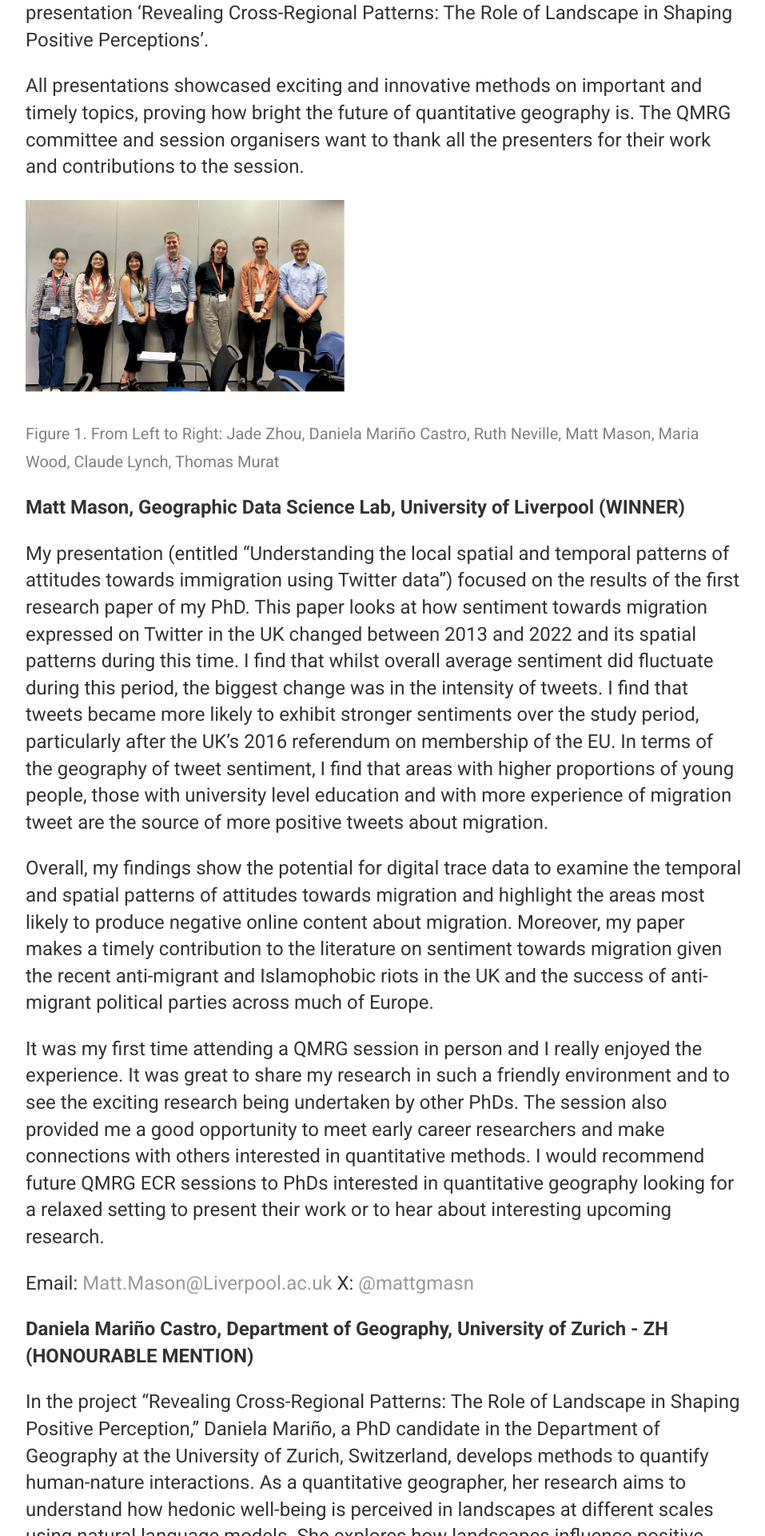
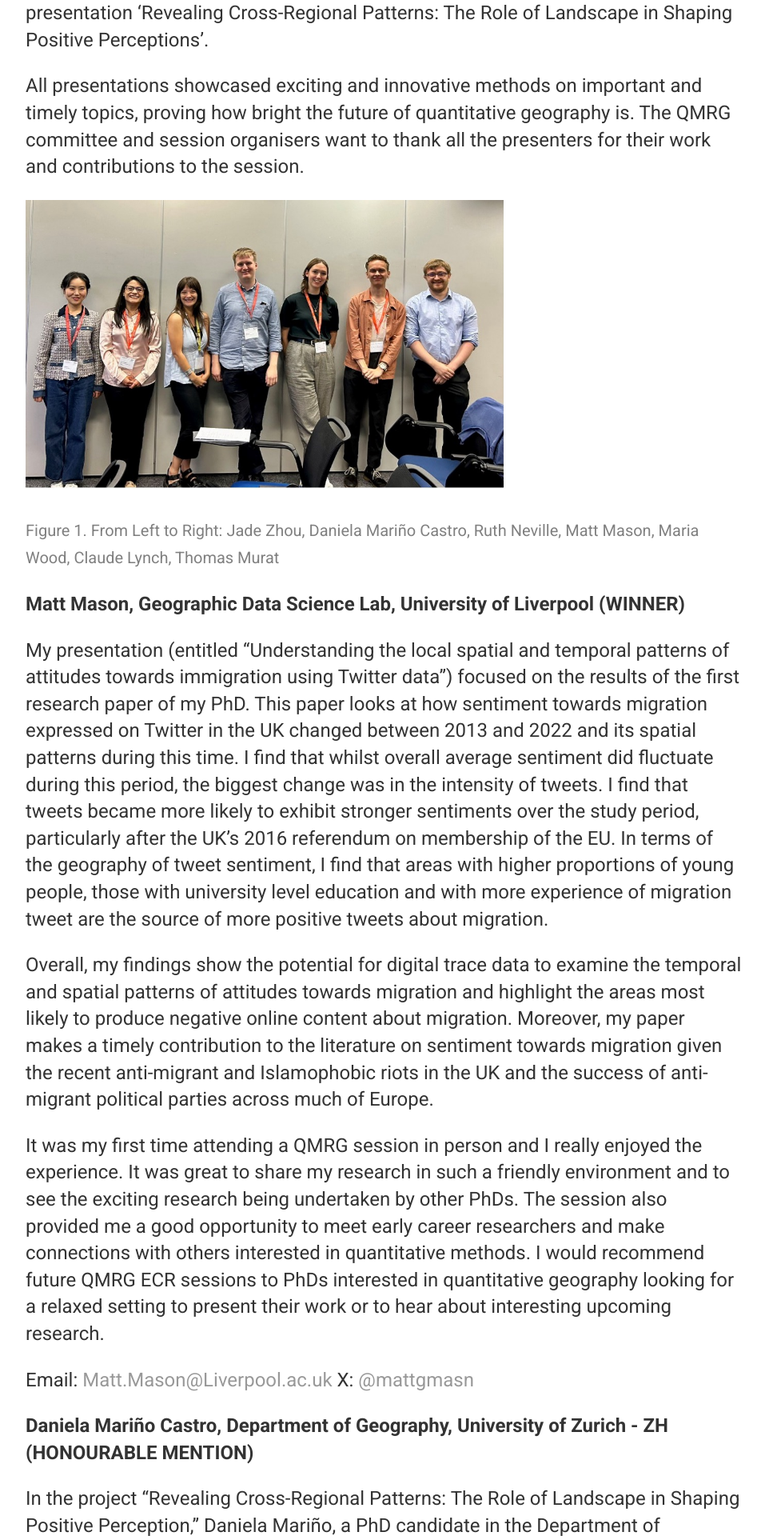
Before and after one commit to qmrg/qmrg.github.io, a Jekyll site: the page built from _posts/2024-10-21-PG_dissertation_winner.md, in a window 1280 px wide. Shown: the part 1193-3113 px from the top of the page at 80% size, without its empty margins (160-1117 px from the left). Built offline with Jekyll 4.4.1, drawn with Linux system fonts in a browser that asks for light colours.

Commit message:
update pg

```diff
--- a/_posts/2024-10-21-PG_dissertation_winner.md
+++ b/_posts/2024-10-21-PG_dissertation_winner.md
@@ -14,7 +14,7 @@ We also want to give an honourable mention to **Daniela Mariño Castro** for her
 
 All presentations showcased exciting and innovative methods on important and timely topics, proving how bright the future of quantitative geography is. The QMRG committee and session organisers want to thank all the presenters for their work and contributions to the session.
 
-<img src="/images/ecr_2024.jpg" alt="..." width="400"/>
+<img src="/images/ecr_2024.jpg" alt="..." width="600"/>
 
 <small><span style="color:grey">Figure 1. From Left to Right: Jade Zhou, Daniela Mariño Castro, Ruth Neville, Matt Mason, Maria Wood, Claude Lynch, Thomas Murat</span></small>
 
```
